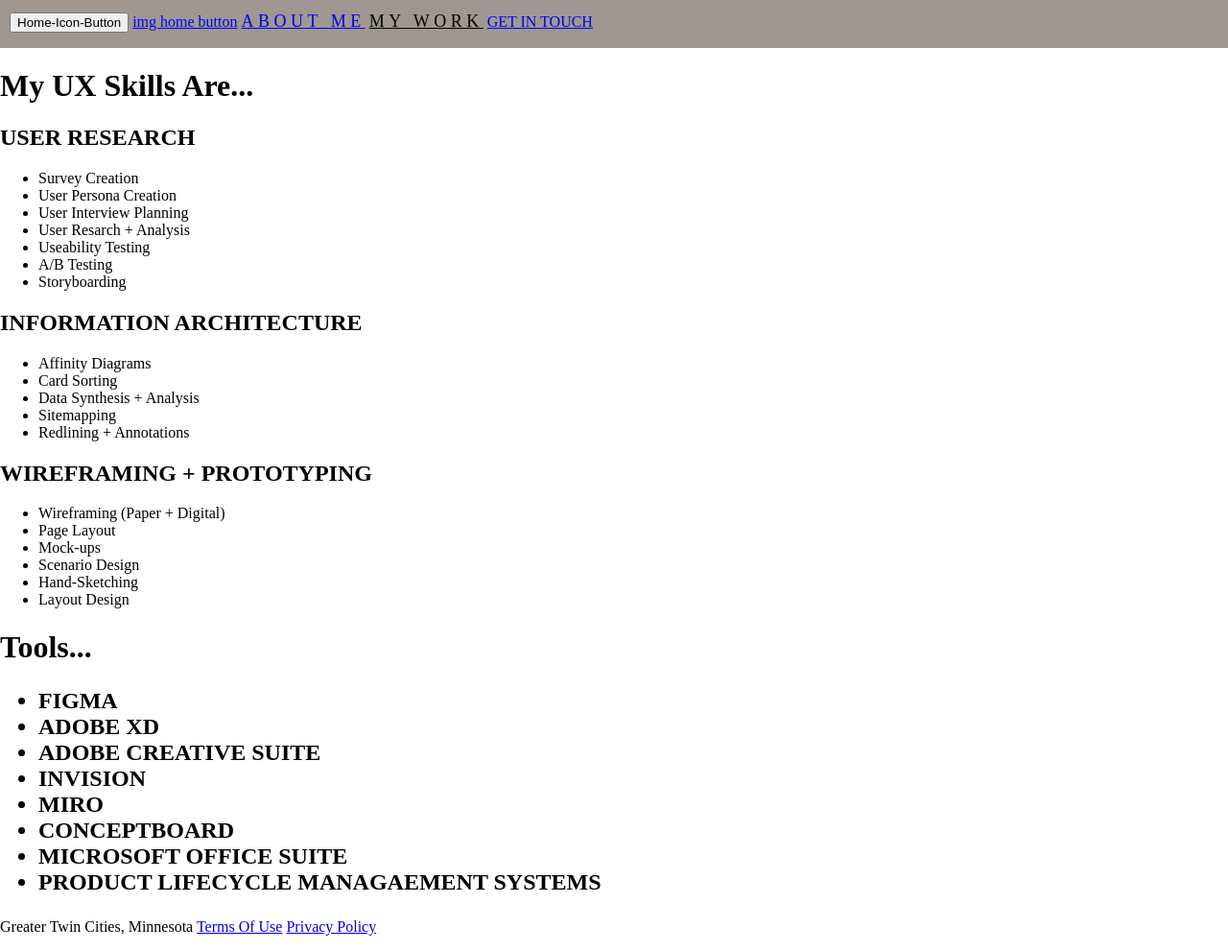
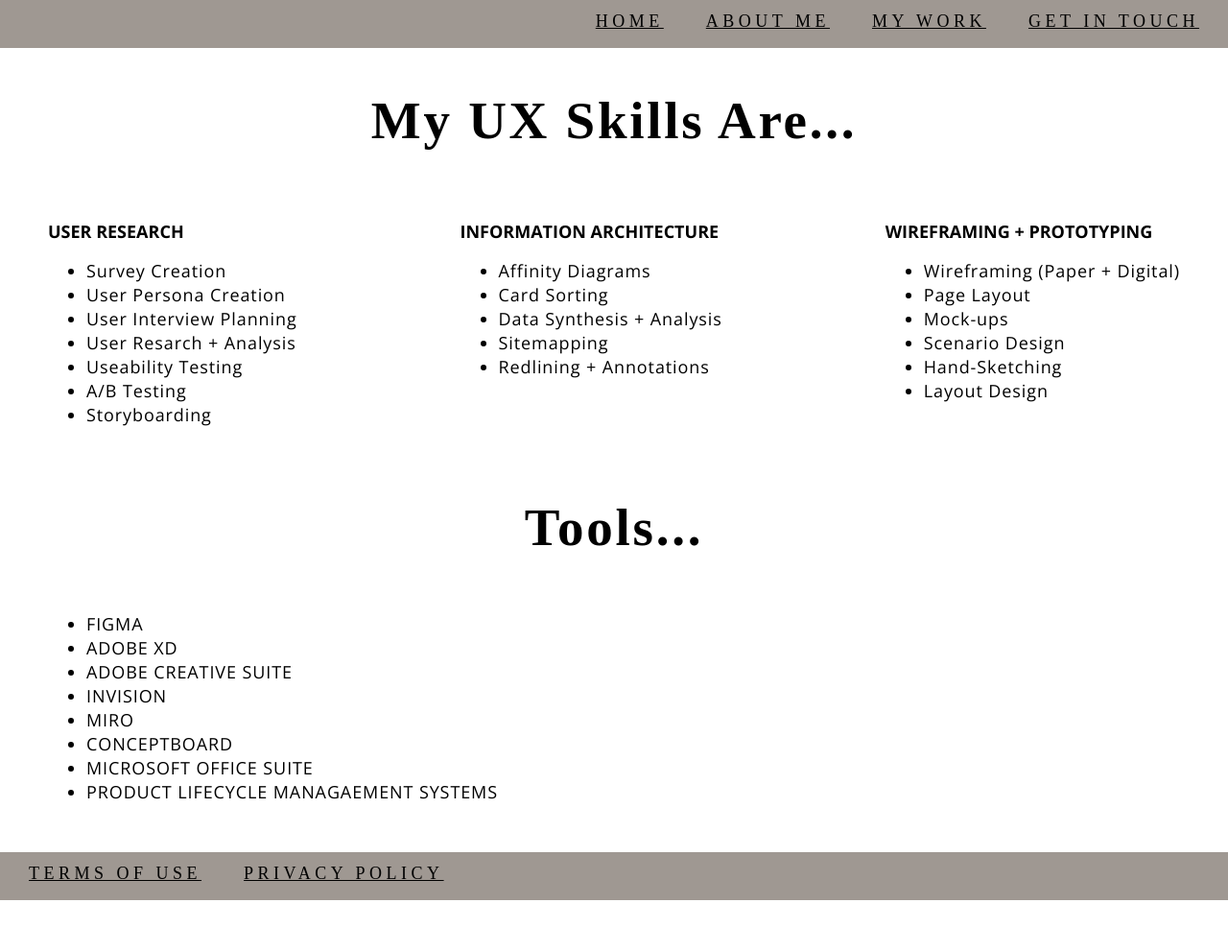
Before and after one commit to kcwilcox/UX_UI_HW_18, a plain HTML site: page skillsandtools.html in a window 1280 px wide. Shown: the whole page at 96% size. After the commit the page ends 940 px from the top, so only its background shows below. Drawn offline with nearby package versions, Linux system fonts and the light colour scheme; a web font is replaced by a local one.

Commit message:
HW18_5
My Skills - HTML + CSS

```diff
--- a/Styles/skillsandtools.css
+++ b/Styles/skillsandtools.css
@@ -4,54 +4,89 @@
 
 /* Top Navigation Styling */
 .topNav {
-    display:grid;
-    grid-template-columns: 60% 15% 15% 15%;
     margin: 0px;
     background-color:rgba(135, 127, 119, .8);
     height: 30px;
     padding: 10px;
+    text-align: end;
         /* IMG FOR HOME BUTTON TO ADD */
-
-    .aboutMe {
-        color:'black';
-        font-family:'OpenSans';
-        font style: normal;
-        font-weight: 400px;
-        font-size: 18px;
-        line-height: 25px;
-        letter-spacing: 0.25em;
-    }
-    .myWork {
+}
+    a {
        color:black;
        font-family:'OpenSans';
        font-style: normal;
        font-weight: 400px;
        font-size: 18px;
        line-height: 25px;
+       padding: 20px;
        letter-spacing: 0.25em;
-       grid-column-start:span 4;
-       grid-column-end:span 5;
     }
 
 /* Total Section "MY UX SKILLS" */
 .uxSkillsMainSection {
-    display:grid;
-    grid-template-columns: 25% 25% 25% 25%;
-    grid-template-rows: 25% 10% 65%;
-    grid-column-start: 0;
-    grid-column-end: 3;
+    display:flex;
+    justify-content: space-between;
+    flex-direction: column 3;
+    margin: 50px;
 }
 
 /* Large Title Styling "My UX Skills" */
 .h1Header {
-    font-family:'WindSong'
+    font-family: WindSong;
     font-size: 55px;
     font-weight: 400px;
     line-height: 77px;
     grid-column-start: span 1;
     grid-column-end: span 4;
-    justify-content: center;
+    text-align: center;
+    letter-spacing: 0.05em;
+}
+li {
+    font-family: 'Open Sans';
+    font-style: normal;
+    font-weight: 300px;
+    font-size: 18px;
+    line-height: 25px;
+    letter-spacing: 0.05em;
+}
+
+h2 {
+    font-family: 'Open Sans';
+    font-style: normal;
+    font-weight: 300px;
+    font-size: 18px;
+    line-height: 25px;
     display: flex;
-        align-items: center;
-        letter-spacing: 0.05em;
 }
+
+h1 {
+    font-family: WindSong;
+    font-size: 55px;
+    font-weight: 400px;
+    line-height: 77px;
+    grid-column-start: span 1;
+    grid-column-end: span 4;
+    text-align: center;
+    letter-spacing: 0.05em;
+    align-items: center;
+}
+
+.myTools {
+margin: 50px;
+}
+
+footer {
+    margin: 0px;
+    background-color:rgba(135, 127, 119, .8);
+    height: 30px;
+    padding: 10px;
+}
+
+
+/* .uxSkills {
+    display: flex;
+    align-items: center;
+    flex-direction: column 3;
+    flex-direction: row 1;
+    text-align: center;
+} */
--- a/skillsandtools.html
+++ b/skillsandtools.html
@@ -11,6 +11,9 @@
     <link rel="preconnect" href="https://fonts.googleapis.com">
     <link rel="preconnect" href="https://fonts.gstatic.com" crossorigin>
     <link href="https://fonts.googleapis.com/css2?family=WindSong&display=swap" rel="stylesheet">
+    <link rel="preconnect" href="https://fonts.googleapis.com">
+<link rel="preconnect" href="https://fonts.gstatic.com" crossorigin>
+<link href="https://fonts.googleapis.com/css2?family=Open+Sans:wght@300;700&display=swap" rel="stylesheet">
     <title>Kelly_Wilcox_Portfolio</title>
 </head>
 
@@ -18,19 +21,18 @@
 
     <div class="topNav">
         <nav>
-            <Button class=homeicon type="button">Home-Icon-Button</Button>
-            <a class=homeButton href="/link-img-home-button/">img home button</a>
-            <a class=aboutMe href="/aboutme/">ABOUT ME</a>
-            <a class=myWork href="/mywork/">MY WORK</a>
-            <a class=getintouch href="/getintouch/">GET IN TOUCH</a>
+            <a href="/index.html/">HOME</a>
+            <a href="/aboutme/">ABOUT ME</a>
+            <a class="navLinks" href="/mywork/">MY WORK</a>
+            <a href="/getintouch/">GET IN TOUCH</a>
         </nav>
     </div>
 
-    <div class=uxSkillsMainSection>
-    <h1 class="h1header"> My UX Skills Are...</h1>
+    <div>
+        <h1 class="h1Header"> My UX Skills Are...</h1>
+        <div class="uxSkillsMainSection">
 
-    <div class="uxSkills">
-        <div>
+                <div class="userResearch">
                     <h2>USER RESEARCH</h2>
                     <ul>
                         <li>Survey Creation</li>
@@ -43,7 +45,7 @@
                     </ul>
                 </div>
 
-        <div>
+                <div class="informationArchitecture">
                     <h2>INFORMATION ARCHITECTURE</h2>
                     <ul>
                         <li>Affinity Diagrams</li>
@@ -54,7 +56,7 @@
                     </ul>
                 </div>
 
-        <div>
+                <div class="wireframingAndPrototyping">
                     <h2>WIREFRAMING + PROTOTYPING</h2>
                     <ul>
                         <li>Wireframing (Paper + Digital)</li>
@@ -69,7 +71,7 @@
     </div>
     <h1>Tools...</h1>
 
-    <h2>
+    <div class="myTools">
         <ul>
             <li>FIGMA</li>
             <li>ADOBE XD</li>
@@ -80,12 +82,11 @@
             <li>MICROSOFT OFFICE SUITE</li>
             <li>PRODUCT LIFECYCLE MANAGAEMENT SYSTEMS</li>
         </ul>
-    </h2>
+    </div>
 
     <footer>
-        <p>Greater Twin Cities, Minnesota
-        <a href="link">Terms Of Use</a>
-        <a href="link">Privacy Policy</a>
+            <a href="link">TERMS OF USE</a>
+            <a href="link">PRIVACY POLICY</a>
         </p>
     </footer>
 
```
Lines whose indentation alone changed are shown as unchanged.
